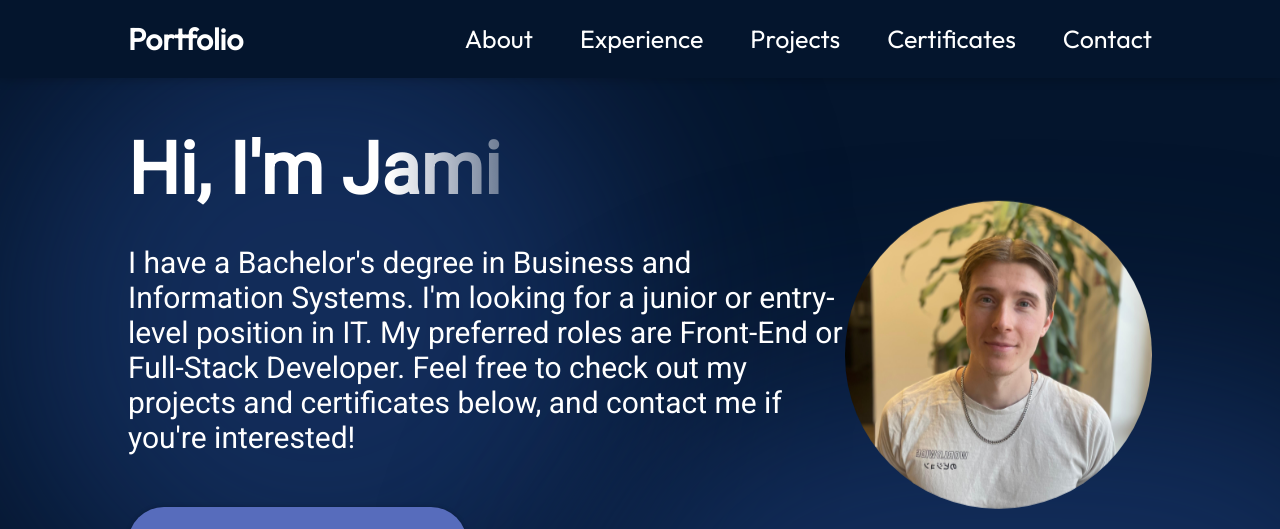
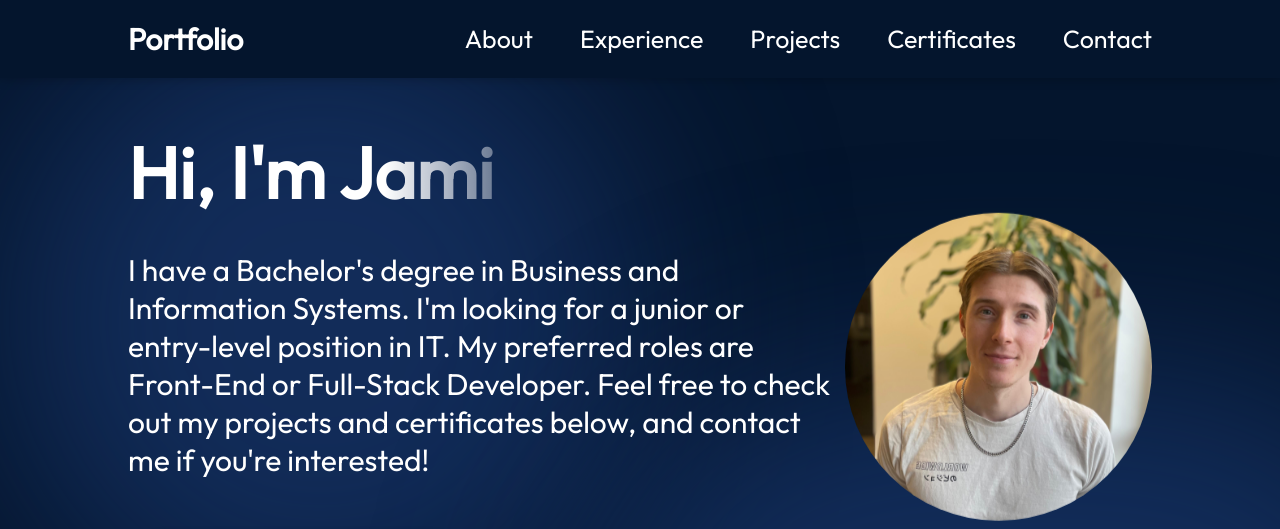
Before and after one commit to Jamirankinen/Portfolio, a React (Vite) app: page / in a window 1280 px wide. Shown: the top 529 px of the page. Built offline with nearby package versions, Linux system fonts and the light colour scheme.

Commit message:
Adding animations for hero section

```diff
--- a/src/components/About/About.module.css
+++ b/src/components/About/About.module.css
@@ -5,7 +5,7 @@
     background-color: rgba(12, 12, 12, 0.6);
     border-radius: 15px;
     padding: 73px;
-    margin-top: 129px;
+    margin-top: 150px;
     z-index: 1;
     margin-left: 10%;
     margin-right: 10%;
@@ -67,6 +67,7 @@
         background-color: transparent;
         padding-left: 0;
         padding-right: 0;
+        margin-top: 100px;
     }
 
     .content {
--- a/src/components/Hero/Hero.jsx
+++ b/src/components/Hero/Hero.jsx
@@ -1,10 +1,17 @@
-import React from 'react'
-import { getImageUrl } from '../../utils'
-import styles from "./Hero.module.css"
+import React from "react";
+import { getImageUrl } from "../../utils";
+import styles from "./Hero.module.css";
 import { motion } from "framer-motion";
 
+const splitLetters = (text) => text.split("");
+const splitWords = (text) => text.split(" ");
+
 export const Hero = () => {
-  return  (
+  const heading = "Hi, I'm Jami";
+  const description =
+    "I have a Bachelor's degree in Business and Information Systems. I'm looking for a junior or entry-level position in IT. My preferred roles are Front-End or Full-Stack Developer. Feel free to check out my projects and certificates below, and contact me if you're interested!";
+
+  return (
     <motion.section
       className={styles.container}
       id="hero"
@@ -14,16 +21,82 @@ export const Hero = () => {
       viewport={{ once: true }}
     >
       <div className={styles.content}>
-        <h1 className={styles.title}>Hi, I'm Jami</h1>
-        <p className={styles.description}>I have a Bachelor's degree in Business and Information Systems. I'm looking for a junior or entry-level position in IT. My preferred roles are Front-End or Full-Stack Developer. Feel free to check out my projects and certificates below, and contact me if you're interested!
-        </p>
-        <a href="mailto:jami34@windowslive.com" className={styles.contactBtn}>Contact me by e-mail
-        </a>
+        {/* Animate heading */}
+        <motion.h1
+          className={styles.title}
+          initial="hidden"
+          animate="visible"
+          variants={{
+            hidden: {},
+            visible: {
+              transition: {
+                staggerChildren: 0.05,
+              },
+            },
+          }}
+        >
+          {splitLetters(heading).map((char, index) => (
+            <motion.span
+              key={index}
+              variants={{
+                hidden: { opacity: 0, x: -10 },
+                visible: { opacity: 1, x: 0 },
+              }}
+            >
+              {char}
+            </motion.span>
+          ))}
+        </motion.h1>
+        {/* Paragraph animation: one word at a time */}
+        <motion.p
+          className={styles.description}
+          initial="hidden"
+          animate="visible"
+          variants={{
+            hidden: {},
+            visible: {
+              transition: {
+                delayChildren: 0.8,
+                staggerChildren: 0.07,
+              },
+            },
+          }}
+        >
+          {splitWords(description).map((word, index) => (
+            <motion.span
+              key={index}
+              style={{ marginRight: "6px", display: "inline-block" }}
+              variants={{
+                hidden: { opacity: 0, x: -10 },
+                visible: { opacity: 1, x: 0 },
+              }}
+            >
+              {word}
+            </motion.span>
+          ))}
+          </motion.p>
+        {/* Contact button */}
+        <motion.a
+          href="mailto:jami34@windowslive.com"
+          className={styles.contactBtn}
+          initial={{ opacity: 0, y: 20 }}
+          animate={{ opacity: 1, y: 0 }}
+          transition={{ delay: 4.1, duration: 1, ease: "easeOut" }} // adjust delay to match your paragraph length
+        >
+          Contact me by e-mail
+        </motion.a>
       </div>
-        <img src={getImageUrl("hero/heroImage.png")} alt="Hero image of me" className={styles.heroImg}
+        {/* Hero image */}
+      <motion.img
+        src={getImageUrl("hero/heroImage.png")}
+        alt="Hero image of me"
+        className={styles.heroImg}
+        initial={{ opacity: 0, x: 50 }}
+        animate={{ opacity: 1, x: 0 }}
+        transition={{ delay: 4.5, duration: 0.6, ease: "easeOut" }}
       />
       <div className={styles.topBlur} />
       <div className={styles.bottomBlur} />
     </motion.section>
-  )
-}
+  );
+};
```
Lines whose indentation alone changed are shown as unchanged.
